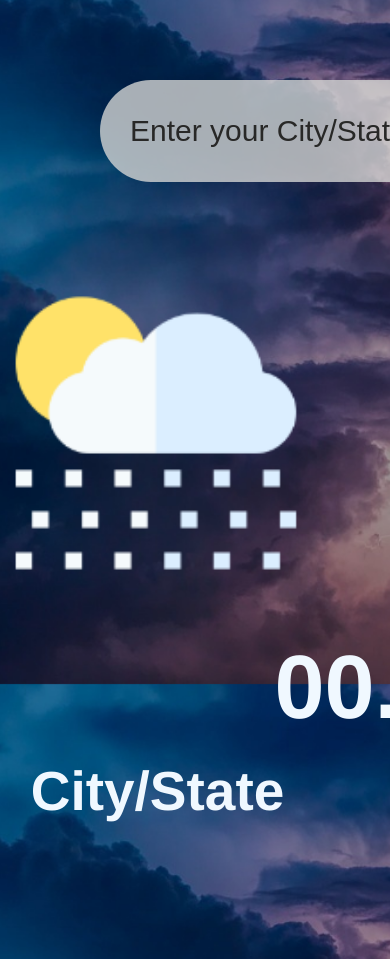
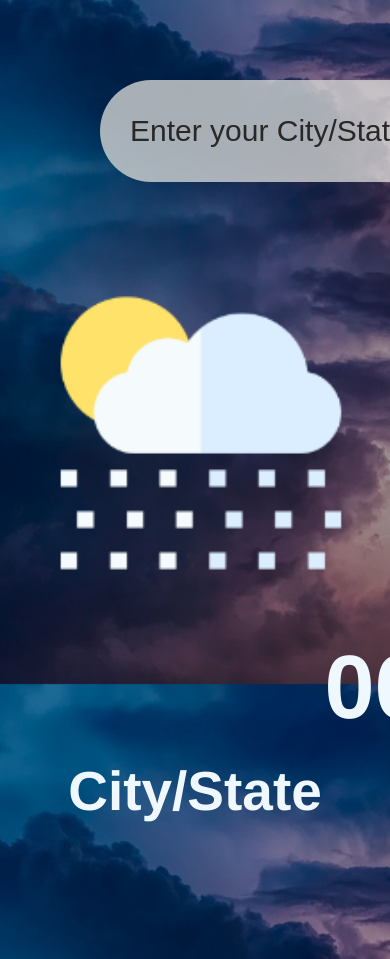
Before and after one commit to deimos19/WeatherForecastEngine, a plain HTML site: page index.html in a window 390 px wide. Shown: the part 160-1119 px from the top of the page. Drawn offline with Linux system fonts and the light colour scheme.

Commit message:
modified css

```diff
--- a/style.css
+++ b/style.css
@@ -213,12 +213,12 @@ body{
     }
     .weather-icon{
         width: 400px;
-        margin-left: -330px;
+        margin-left: -250px;
     }
     .city{
         margin-top: 20px;
         font-size: 55px;
-        margin-left: -325px;
+        margin-left: -250px;
         text-align: center;
     }
     .cityErr{
@@ -234,7 +234,7 @@ body{
     }
     .temp{
         font-size: 90px;
-        margin-left: 0px;
+        margin-left: 50px;
         width: 400px;
         text-align: center;
     }
```
